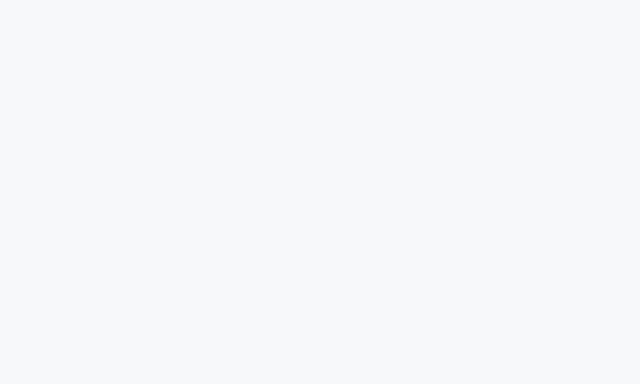
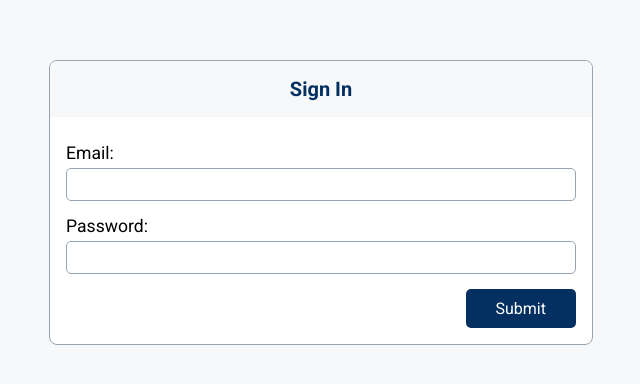
Before and after one commit to MostafaSamer/task-management-app, a React (Create React App) app: page /signin in a window 1280 px wide. Shown: the part 198-582 px from the top of the page, without its empty margins (319-959 px from the left). Built offline with nearby package versions, Linux system fonts and the light colour scheme.

Commit message:
create sign in page

```diff
--- a/src/router/index.jsx
+++ b/src/router/index.jsx
@@ -3,10 +3,9 @@ import AuthRoute from 'router/auth';
 import UserRoute from 'router/user';
 
 import SignUp from 'screens/auth/signup';
+import SignIn from 'screens/auth/signin';
 
 const HomeTemp = () => <h1>Home</h1>
-const LoginTemp = () => <h1>Login</h1>
-const UserTemp = () => <h1>User</h1>
 
 const Router = () => {
 
@@ -15,10 +14,9 @@ const Router = () => {
             render={() => (
                 <Switch>
                     <AuthRoute exact path="/signup" component={SignUp} />
+                    <AuthRoute exact path="/signin" component={SignIn} />
 
                     <UserRoute exact path="/" component={HomeTemp} />
-                    <AuthRoute exact path="/login" component={LoginTemp} />
-                    <UserRoute exact path="/user" component={UserTemp} />
                 </Switch>
             )}
         />
--- /dev/null
+++ b/src/screens/auth/signin/index.jsx
@@ -0,0 +1,18 @@
+import Card from "components/molecules/Card"
+import Form from "components/molecules/Form"
+import styles from "./index.module.scss"
+import signin from "utils/forms/signin"
+
+const SignIn = () => {
+    return (
+        <div className={styles.signInWrapper}>
+            <div className={styles.signIn}>
+                <Card title={"Sign In"}>
+                    <Form formFields={signin} />
+                </Card>
+            </div>
+        </div>
+    )
+}
+
+export default SignIn
--- /dev/null
+++ b/src/screens/auth/signin/index.module.scss
@@ -0,0 +1,14 @@
+@import 'theme/colors.scss';
+@import 'theme/breakpoints.scss';
+
+.signInWrapper {
+    display: flex;
+    justify-content: center;
+    align-items: center;
+    min-height: 100vh;
+
+    .signIn {
+        min-width: 300px;
+        width: 45%;
+    }
+}
--- /dev/null
+++ b/src/utils/forms/signin.js
@@ -0,0 +1,12 @@
+export default [
+    {
+        name: "email",
+        label: "Email",
+        type: "email"
+    },
+    {
+        name: "password",
+        label: "Password",
+        type: "password"
+    },
+]
```
